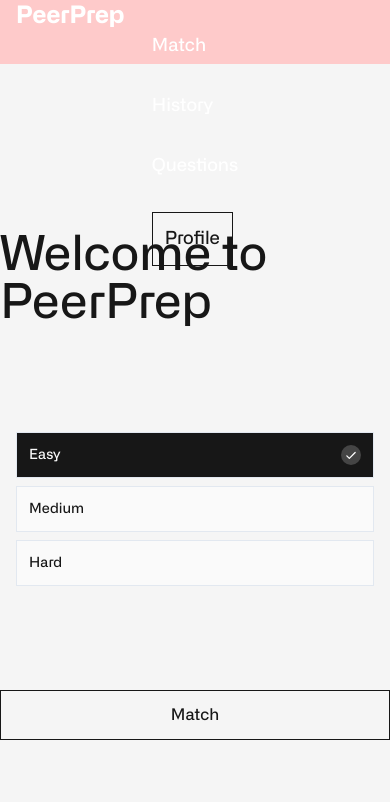
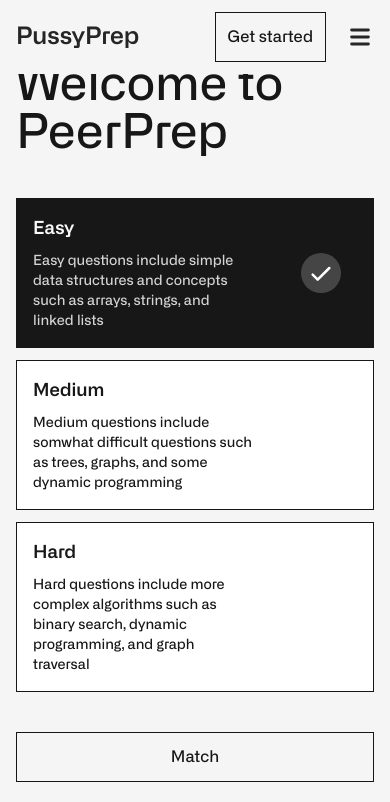
Before and after one commit to CS3219-AY2223S1/cs3219-project-ay2223s1-g42, a Next.js app in the folder frontend/: page /dashboard in a window 390 px wide. Shown: the top 802 px of the page. Built offline with nearby package versions, Linux system fonts and the light colour scheme; what tailwindcss-radix would draw is missing.

Commit message:
feat: complete responsive navbar, update radio group

```diff
--- a/frontend/src/components/base/input/text.tsx
+++ b/frontend/src/components/base/input/text.tsx
@@ -1,5 +1,5 @@
 import React, { HTMLProps, InputHTMLAttributes } from "react";
-import cs from "classnames";
+import cx from "classnames";
 
 type Props = HTMLProps<HTMLInputElement> & {
   label: string;
@@ -16,7 +16,7 @@
             type="text"
             id={`floating_outlined_${other.name}`}
             ref={ref}
-            className={cs(
+            className={cx(
               "block px-2.5 pb-2.5 pt-4 w-full text-md",
               "bg-transparent border-[1px] appearance-none focus:outline-none",
               "focus:ring-0 focus:border-blue-600 peer placeholder-transparent",
@@ -32,7 +32,7 @@
           />
           <label
             htmlFor="floating_outlined"
-            className={cs(
+            className={cx(
               "absolute text-sm duration-300 transform -translate-y-4 scale-75 text-neutral-500",
               "top-2 z-10 origin-[0] bg-white px-2 peer-focus:px-[6px] peer-placeholder-shown:top-1/2",
               "peer-placeholder-shown:scale-100 peer-placeholder-shown:-translate-y-1/2",
--- /dev/null
+++ b/frontend/src/components/icons/BurgerMenuIcon.tsx
@@ -0,0 +1,23 @@
+type Props = {
+  className?: string;
+};
+
+const BurgerMenuIcon = (props: Props) => {
+  return (
+    <svg
+      className={props.className}
+      aria-hidden="true"
+      fill="currentColor"
+      viewBox="0 0 20 20"
+      xmlns="http://www.w3.org/2000/svg"
+    >
+      <path
+        fillRule="evenodd"
+        d="M3 5a1 1 0 011-1h12a1 1 0 110 2H4a1 1 0 01-1-1zM3 10a1 1 0 011-1h12a1 1 0 110 2H4a1 1 0 01-1-1zM3 15a1 1 0 011-1h12a1 1 0 110 2H4a1 1 0 01-1-1z"
+        clipRule="evenodd"
+      />
+    </svg>
+  );
+};
+
+export { BurgerMenuIcon };
--- /dev/null
+++ b/frontend/src/components/icons/CheckIcon.tsx
@@ -0,0 +1,20 @@
+type Props = {
+  className?: string;
+};
+
+const CheckIcon = (props: Props) => {
+  return (
+    <svg viewBox="0 0 24 24" fill="none" className={props.className}>
+      <circle cx={12} cy={12} r={12} fill="#fff" opacity="0.2" />
+      <path
+        d="M7 13l3 3 7-7"
+        stroke="#fff"
+        strokeWidth={1.5}
+        strokeLinecap="round"
+        strokeLinejoin="round"
+      />
+    </svg>
+  );
+};
+
+export { CheckIcon };
--- a/frontend/src/components/icons/index.ts
+++ b/frontend/src/components/icons/index.ts
@@ -1,2 +1,4 @@
 export * from "./GoogleIcon";
-export * from "./Spinner";
+export * from "./SpinnerIcon";
+export * from "./CheckIcon";
+export * from "./BurgerMenuIcon";
--- a/frontend/src/components/layout/navbar/index.tsx
+++ b/frontend/src/components/layout/navbar/index.tsx
@@ -1,62 +1,124 @@
+import Link from "next/link";
+import { useState } from "react";
+import cx from "classnames";
+
+import { BurgerMenuIcon } from "src/components/icons";
 import { PrimaryButton } from "../../base/button";
+
+type NavItem = {
+  label: string;
+  href: string;
+  isLast?: boolean;
+};
 
 const LINKS = [
   {
+    label: "match",
     href: "/mmr",
-    title: "match",
   },
   {
+    label: "history",
     href: "/history",
-    title: "history",
   },
   {
+    label: "questions",
     href: "/questions",
-    title: "questions",
   },
 ];
 
-export function Navbar() {
+const MobileNavItem = ({ label, href, isLast }: NavItem) => {
   return (
-    <nav className="sticky h-16 text-lg top-0 z-50 bg-red-200">
-      <div className=" h-full justify-between px-4 mx-auto lg:max-w-7xl md:items-center md:flex md:px-8">
-        <div className="flex items-center justify-between md:block">
-          <a href="/dashboard">
-            <h2 className="text-2xl font-bold text-white">PeerPrep</h2>
-          </a>
-        </div>
-        <div>
-          <div
-            className={
-              "text-lg flex-1 justify-self-center pb-3 md:block md:pb-0 md:mt-0"
-            }
+    <li
+      className={cx("px-3 py-1", {
+        "border-b-[1px] border-neutral-900 ": !isLast,
+      })}
+    >
+      <Link href={href}>
+        <a className="block my-2">{label}</a>
+      </Link>
+    </li>
+  );
+};
+
+const MobileNavItems = () => {
+  return (
+    <div className="justify-between items-center w-full md:hidden">
+      <ul
+        className="flex flex-col mt-4 border border-neutral-800
+        font-semibold uppercase text-center"
+      >
+        {LINKS.slice(0, -1).map((item) => (
+          <MobileNavItem key={item.label} {...item} />
+        ))}
+        {LINKS.slice(-1).map((item) => (
+          <MobileNavItem key={item.label} {...item} isLast={true} />
+        ))}
+      </ul>
+    </div>
+  );
+};
+
+const DesktopNavItem = ({ label, href }: NavItem) => {
+  return (
+    <li>
+      <Link href={href}>
+        <a
+          className="block my-2 font-sans transition duration-300 ease-out
+          border-b-[1px] border-transparent hover:border-neutral-800"
+        >
+          {label}
+        </a>
+      </Link>
+    </li>
+  );
+};
+
+const DesktopNavItems = () => {
+  return (
+    <div className="hidden justify-between items-center w-full md:flex md:w-auto">
+      <ul className="flex flex-row px-4 border-neutral-800 gap-8 text-sm font-semibold uppercase text-center">
+        {LINKS.map((item) => (
+          <DesktopNavItem key={item.label} {...item} />
+        ))}
+      </ul>
+    </div>
+  );
+};
+
+const TheNavbar = () => {
+  const [isOpen, setIsOpen] = useState<boolean>(false);
+  return (
+    <nav className="pl-4 pr-2 py-3 md:p-4 bg-neutral-100 fixed w-full z-50 top-0 left-0">
+      <div className="max-w-5xl flex flex-wrap justify-between items-center mx-auto">
+        <a href="#" className="flex items-center h-full">
+          {/* <img
+            src="https://flowbite.com/docs/images/logo.svg"
+            className="mr-3 h-6 sm:h-9"
+            alt="Flowbite Logo"
+          /> */}
+          <span className="self-center text-2xl font-semibold whitespace-nowrap text-neutral-800">
+            PussyPrep
+          </span>
+        </a>
+        <div className="flex flex-row gap-3 md:gap-4">
+          <DesktopNavItems />
+          <PrimaryButton className="text-base md:px-6">
+            Get started
+          </PrimaryButton>
+          <button
+            type="button"
+            className="inline-flex items-center p-2 text-sm text-neutral-800 md:hidden focus:outline-none focus:ring-2 focus:ring-gray-200"
+            onClick={() => setIsOpen((open) => !open)}
           >
-            <ul className="text-white items-center justify-center space-y-8 md:flex md:space-x-6 md:space-y-0">
-              {LINKS.map(({ href, title }) => (
-                <li key={href} className="hover:text-gray-600 capitalize">
-                  <a href={href}>{title}</a>
-                </li>
-              ))}
-              <li className="hover:text-gray-600">
-                <div>
-                  <PrimaryButton>Profile</PrimaryButton>
-                  {/* <div className="group relative">
-                    <PrimaryButton>Profile</PrimaryButton>
-                    <nav className="bg-red-500 invisible border-gray-800 rounded w-60 absolute left-0 top-full transition-all opacity-0 group-focus-within:visible group-focus-within:opacity-100 group-focus-within:translate-y-1">
-                      <ul className="py-1">
-                        <li>
-                          <a href="#" className="block px-4 py-2">
-                            Sign out
-                          </a>
-                        </li>
-                      </ul>
-                    </nav>
-                  </div> */}
-                </div>
-              </li>
-            </ul>
-          </div>
+            <span className="sr-only">Open main menu</span>
+            <BurgerMenuIcon className="h-7 w-7" />
+          </button>
         </div>
       </div>
+      {/* mobile nav dropdown */}
+      {isOpen ? <MobileNavItems /> : <></>}
     </nav>
   );
-}
+};
+
+export { TheNavbar };
--- a/frontend/src/components/layout/radio-group/index.tsx
+++ /dev/null
@@ -1,94 +0,0 @@
-import { useState } from "react";
-import { RadioGroup } from "@headlessui/react";
-
-const difficulties = [
-  {
-    name: "Easy",
-  },
-  {
-    name: "Medium",
-  },
-  {
-    name: "Hard",
-  },
-];
-
-export function RadioGroupButtons() {
-  const [selected, setSelected] = useState(difficulties[0]);
-
-  return (
-    <div className="w-full px-4 py-16">
-      <div className="mx-auto w-full max-w-md">
-        <RadioGroup value={selected} onChange={setSelected}>
-          {/* <RadioGroup.Label className="sr-only text-neutral-900">
-            Difficulty level
-          </RadioGroup.Label> */}
-          <div className="space-y-2">
-            {difficulties.map((difficulty) => (
-              <RadioGroup.Option
-                key={difficulty.name}
-                value={difficulty}
-                className={({ checked }) =>
-                  `
-                  ${
-                    checked
-                      ? "bg-neutral-900"
-                      : "bg-neutral-50 hover:bg-neutral-400"
-                  }
-                    relative flex cursor-pointer font-sans font-medium transition duration-100 px-3 py-3 ease-out border-[1px] justify-center items-center `
-                }
-              >
-                {({ active, checked }) => (
-                  <>
-                    <div className="flex w-full items-center justify-between">
-                      <div className="flex items-center">
-                        <div className="text-sm">
-                          <RadioGroup.Label
-                            as="p"
-                            className={`font-sans font-medium ${
-                              checked
-                                ? "text-neutral-50"
-                                : "text-neutral-900 hover:text-neutral-50"
-                            }`}
-                          >
-                            {difficulty.name}
-                          </RadioGroup.Label>
-                          {/* <RadioGroup.Description
-                            as="span"
-                            className={`inline ${
-                              checked ? "text-neutral-50" : "text-neutral-900"
-                            }`}
-                          ></RadioGroup.Description> */}
-                        </div>
-                      </div>
-                      {checked && (
-                        <div className="shrink-0 text-white">
-                          <CheckIcon className="h-5 w-5" />
-                        </div>
-                      )}
-                    </div>
-                  </>
-                )}
-              </RadioGroup.Option>
-            ))}
-          </div>
-        </RadioGroup>
-      </div>
-    </div>
-  );
-}
-
-function CheckIcon(props: any) {
-  return (
-    <svg viewBox="0 0 24 24" fill="none" {...props}>
-      <circle cx={12} cy={12} r={12} fill="#fff" opacity="0.2" />
-      <path
-        d="M7 13l3 3 7-7"
-        stroke="#fff"
-        strokeWidth={1.5}
-        strokeLinecap="round"
-        strokeLinejoin="round"
-      />
-    </svg>
-  );
-}
--- /dev/null
+++ b/frontend/src/components/layout/radiogroup/index.tsx
@@ -0,0 +1,85 @@
+import { useState } from "react";
+import { RadioGroup } from "@headlessui/react";
+import cx from "classnames";
+
+import { CheckIcon } from "src/components/icons/CheckIcon";
+
+const difficulties = [
+  {
+    name: "easy",
+    description:
+      "Easy questions include simple data structures and concepts such as arrays, strings, and linked lists",
+  },
+  {
+    name: "medium",
+    description:
+      "Medium questions include somwhat difficult questions such as trees, graphs, and some dynamic programming",
+  },
+  {
+    name: "hard",
+    description:
+      "Hard questions include more complex algorithms such as binary search, dynamic programming, and graph traversal",
+  },
+];
+
+export function RadioGroupButtons() {
+  const [selected, setSelected] = useState(difficulties[0]);
+
+  return (
+    <RadioGroup
+      className="flex flex-col gap-3"
+      value={selected}
+      onChange={setSelected}
+    >
+      {difficulties.map((difficulty) => (
+        <RadioGroup.Option
+          key={difficulty.name}
+          value={difficulty}
+          className={({ checked }) =>
+            cx(
+              "relative flex cursor-pointer font-sans font-medium transition duration-100",
+              "p-4 ease-out border-[1px] border-neutral-900 justify-center items-center",
+              {
+                "bg-neutral-900": checked,
+                "bg-white hover:bg-neutral-300": !checked,
+              }
+            )
+          }
+        >
+          {({ active, checked }) => (
+            <>
+              <div className="flex w-full items-center justify-between">
+                <div className="text-sm">
+                  <RadioGroup.Label
+                    as="p"
+                    className={cx(
+                      "font-sans font-semibold text-lg capitalize mb-2",
+                      {
+                        "text-neutral-50": checked,
+                        "text-neutral-900": !checked,
+                      }
+                    )}
+                  >
+                    {difficulty.name}
+                  </RadioGroup.Label>
+                  <RadioGroup.Description
+                    as="span"
+                    className={cx("inline", {
+                      "text-neutral-300": checked,
+                      "text-neutral-900": !checked,
+                    })}
+                  >
+                    {difficulty.description}
+                  </RadioGroup.Description>
+                </div>
+                <div className="shrink-0 text-neutral-50 h-10 w-10 ml-12 mr-4">
+                  {checked ? <CheckIcon className="w-full h-full" /> : <></>}
+                </div>
+              </div>
+            </>
+          )}
+        </RadioGroup.Option>
+      ))}
+    </RadioGroup>
+  );
+}
--- a/frontend/src/pages/dashboard.tsx
+++ b/frontend/src/pages/dashboard.tsx
@@ -1,22 +1,21 @@
-import { Navbar } from "../components/layout/navbar";
-import { RadioGroupButtons } from "../components/layout/radio-group";
+import { TheNavbar } from "../components/layout/navbar";
+import { RadioGroupButtons } from "../components/layout/radiogroup";
 import { PrimaryButton } from "../components/base/button";
+import { Container } from "src/components/layout";
 
 export default function dashboard() {
   return (
-    <div className="justify-between min-h-screen bg-neutral-100">
-      <Navbar />
-      <div className="flex h-screen items-center">
+    <div className="justify-between h-[10000px] min-h-screen bg-neutral-100">
+      <TheNavbar />
+      <Container>
         <div className="m-auto space-y-10">
           <h1 className="text-5xl text-neutral-900">Welcome to PeerPrep</h1>
-          <div className="flex flex-col items-center">
-            <RadioGroupButtons />
-          </div>
+          <RadioGroupButtons />
           <div className="flex flex-col">
             <PrimaryButton>Match</PrimaryButton>
           </div>
         </div>
-      </div>
+      </Container>
     </div>
   );
 }
```
Also changed, not shown: frontend/src/components/icons/SpinnerIcon.tsx (renamed from frontend/src/components/icons/Spinner.tsx).
